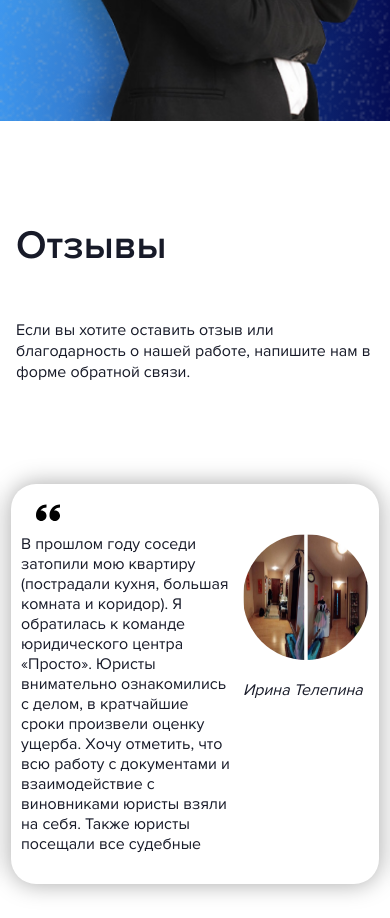
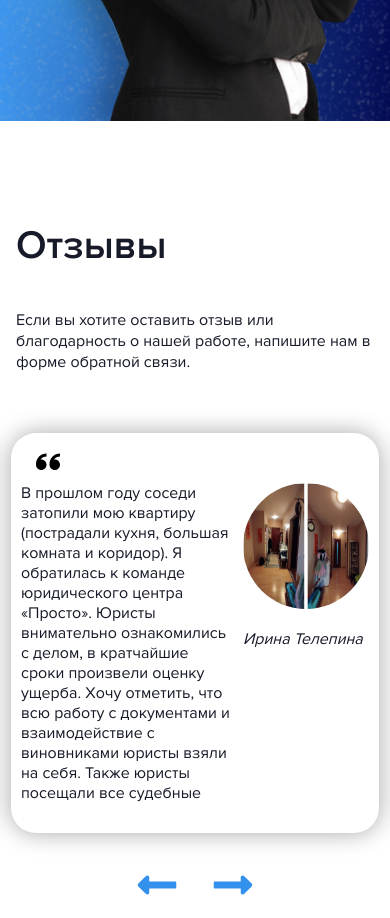
Before and after one commit to Photokub/zalivam-net, a React (Create React App) app: page / in a window 390 px wide. Shown: the part 6560-7478 px from the top of the page. Built offline with nearby package versions, Linux system fonts and the light colour scheme.

Commit message:
Refactor: поправить стили отзывов

```diff
--- a/src/components/ReviewCard/ReviewCard.tsx
+++ b/src/components/ReviewCard/ReviewCard.tsx
@@ -20,7 +20,7 @@
         <div className="reviewCard">
             <ImQuotesLeft className="reviewCard__image" />
             <div className="reviewCard__reviewContainer">
-                <img src={avatar} className="reviewCard__photo" alt="фото автора" />
+                <img src={process.env.PUBLIC_URL + avatar} className="reviewCard__photo" alt="фото автора" />
                 <blockquote className="reviewCard__blockquote">{text}</blockquote>
                 <p className="reviewCard__sign">{author}</p>
             </div>
--- a/src/components/Reviews/Reviews.css
+++ b/src/components/Reviews/Reviews.css
@@ -8,9 +8,8 @@
 }
 .reviews .reviews__wrap {
   max-width: 1440px;
-  margin: 0 auto;
-  padding: 100px 140px 81px 140px;
-  justify-self: start;
+  padding: 100px 140px 40px 140px;
+  align-self: flex-start;
 }
 .reviews .reviews__title {
   margin: 0 0 25px 0;
@@ -49,7 +48,7 @@
 
 @media screen and (max-width: 1124px) {
   .reviews__wrap {
-    padding: 100px 50px 81px 50px !important;
+    padding: 100px 50px 840px 50px !important;
   }
 }
 @media screen and (max-width: 984px) {
@@ -60,7 +59,7 @@
     justify-content: flex-start;
   }
   .reviews__wrap {
-    padding: 100px 74px 81px 74px !important;
+    padding: 100px 74px 40px 74px !important;
   }
   .reviews__title {
     margin: 0 0 30px 0 !important;
@@ -71,13 +70,13 @@
 }
 @media screen and (max-width: 568px) {
   .reviews__wrap {
-    padding: 100px 16px 81px 16px !important;
+    padding: 100px 16px 40px 16px !important;
   }
   .reviews__textContainer {
     margin-bottom: 20px !important;
     padding: 0 !important;
   }
   .reviews__title {
-    margin: 0 0 50px 0 !important;
+    margin: 0 0 40px 0 !important;
   }
 }/*# sourceMappingURL=Reviews.css.map */
--- a/src/components/Reviews/Reviews.scss
+++ b/src/components/Reviews/Reviews.scss
@@ -10,9 +10,8 @@
 
     .reviews__wrap {
         max-width: $warp-1440;
-        margin: 0 auto;
-        padding: 100px 140px 81px 140px;
-        justify-self: start;
+        padding: 100px 140px 40px 140px;
+        align-self: flex-start;
     }
 
     .reviews__title {
@@ -59,7 +58,7 @@
 
 @media screen and (max-width: 1124px){
     .reviews__wrap {
-        padding: 100px 50px 81px 50px !important;
+        padding: 100px 50px 840px 50px !important;
     }
 }
 
@@ -73,7 +72,7 @@
     }
 
     .reviews__wrap {
-        padding: 100px 74px 81px 74px !important;
+        padding: 100px 74px 40px 74px !important;
     }
 
     .reviews__title {
@@ -87,7 +86,7 @@
 
 @media screen and (max-width: 568px) {
     .reviews__wrap {
-        padding: 100px 16px 81px 16px !important;
+        padding: 100px 16px 40px 16px !important;
     }
 
     .reviews__textContainer {
@@ -96,6 +95,6 @@
     }
 
     .reviews__title {
-        margin: 0 0 50px 0 !important;
+        margin: 0 0 40px 0 !important;
     }
 }
```
Also changed, not shown: 1 other file (tests, documents, lock files or other folders).
